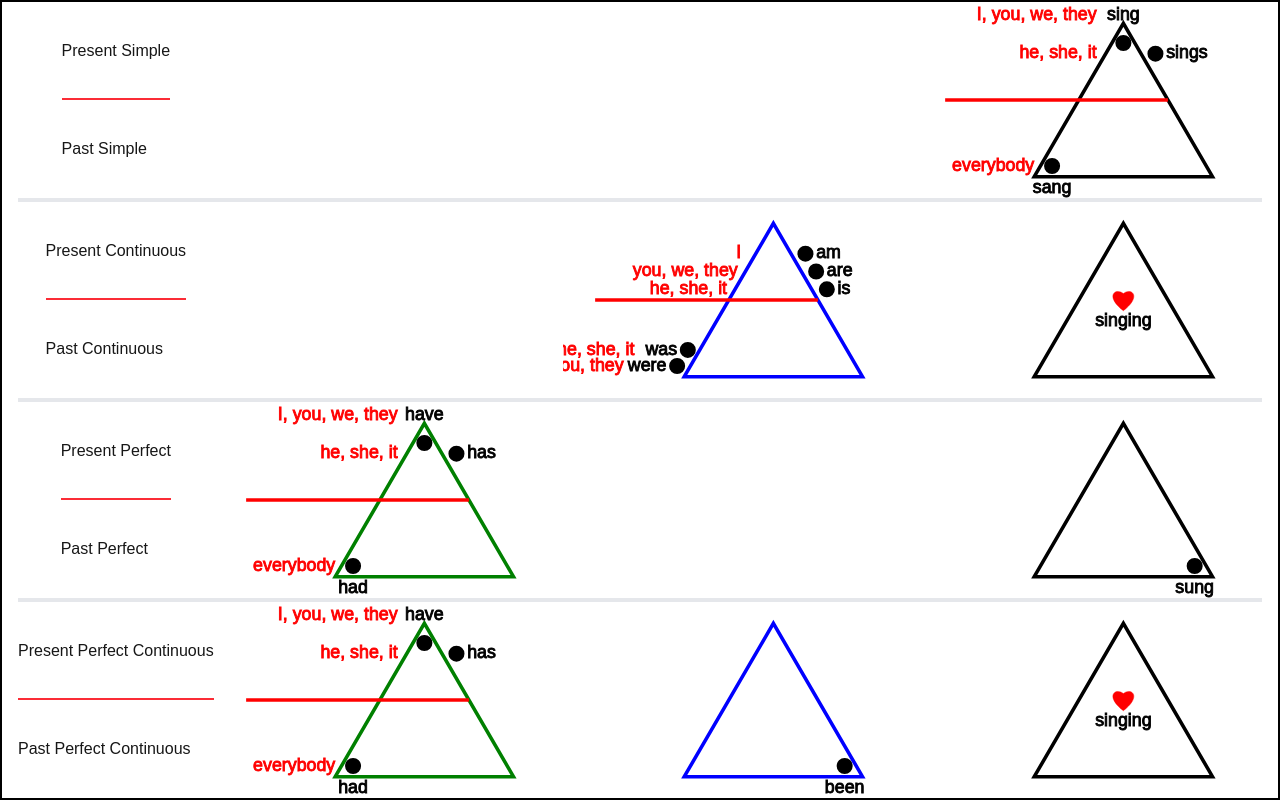
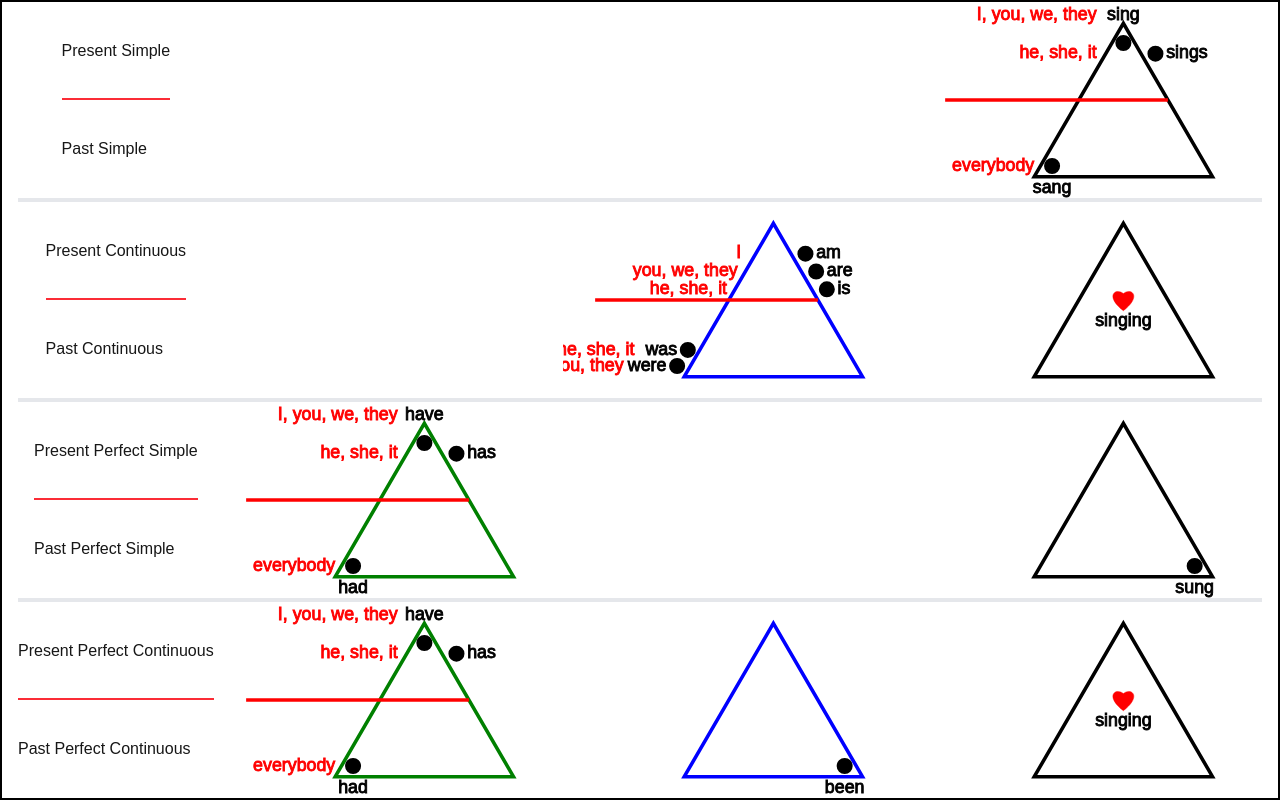
Before and after one commit to riwepo/grammar-triangles, a Next.js app: page /inflected-tenses in a window 1280 px wide. Built offline with nearby package versions, Linux system fonts and the light colour scheme.

Commit message:
present perfect add simple

```diff
--- a/src/components/inflected-tenses.jsx
+++ b/src/components/inflected-tenses.jsx
@@ -103,9 +103,9 @@ function InflectedTenses({ bossVerb }) {
       <div className="col-span-4 col-start-1 row-start-4 bg-gray-200"></div>
 
       <div className="col-start-1 row-start-5 m-0 mx-auto grid grid-rows-6 items-center justify-center p-0">
-        <p className="row-start-2">Present Perfect</p>
+        <p className="row-start-2">Present Perfect Simple</p>
         <div className="row-start-3 h-full border-b-2 border-red-500"></div>
-        <p className="row-start-5">Past Perfect</p>
+        <p className="row-start-5">Past Perfect Simple</p>
       </div>
 
       <NormalVerbTriangle
```
